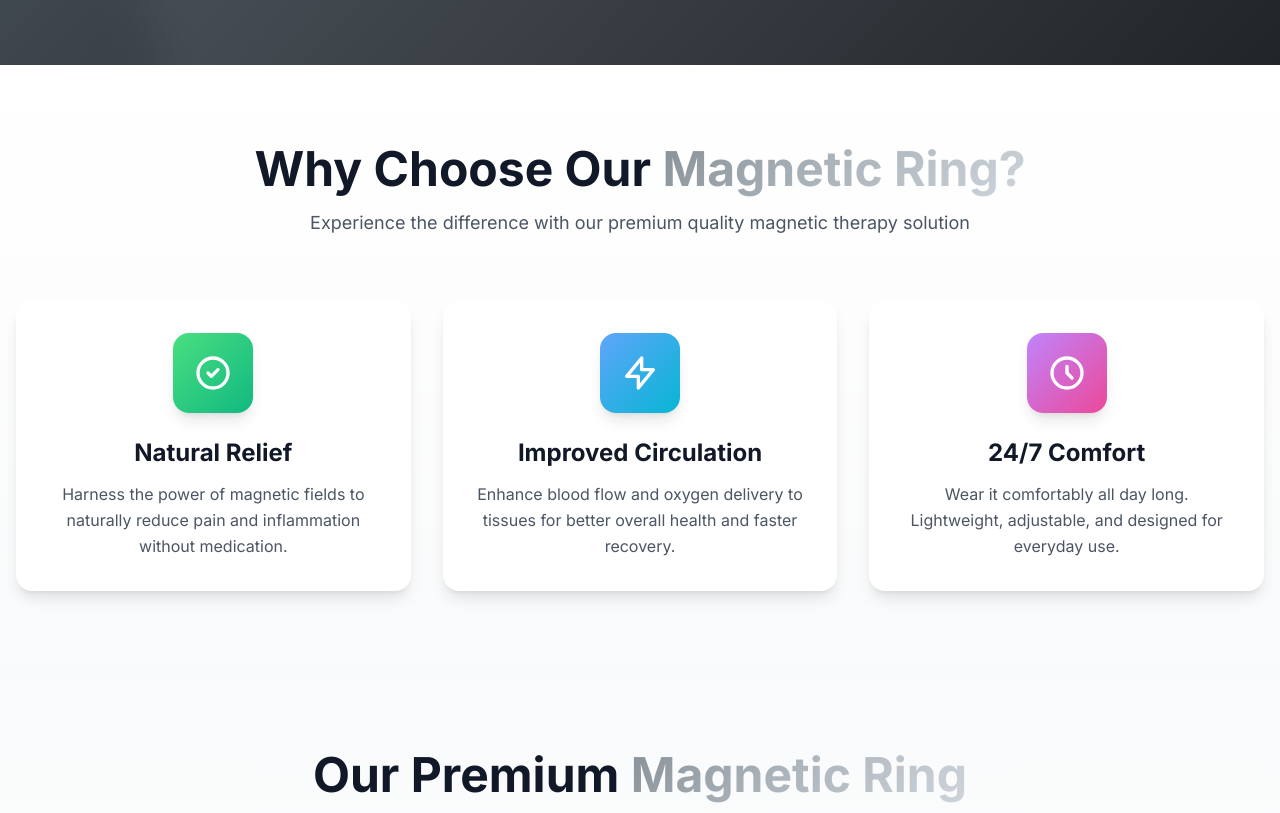
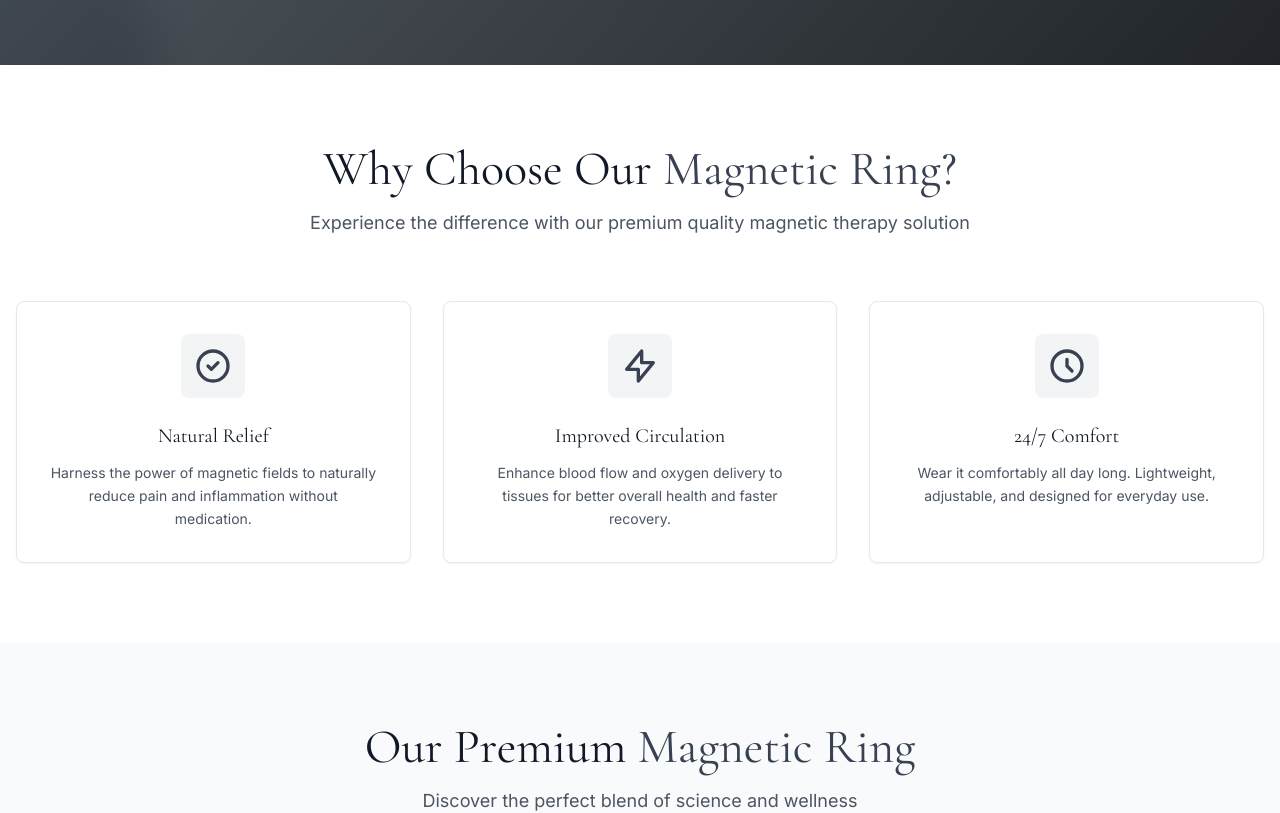
Before and after one commit to Jimmycode06/alowashop, a Next.js app: page / in a window 1280 px wide. Shown: the part 1360-2173 px from the top of the page. Built offline with nearby package versions, Linux system fonts and the light colour scheme.

Commit message:
Harmonize homepage design with product page and add mobile menu

```diff
--- a/app/globals.css
+++ b/app/globals.css
@@ -42,6 +42,10 @@ body {
     animation: scroll 30s linear infinite;
   }
 
+  .animate-slide-down {
+    animation: slide-down 0.3s ease-out;
+  }
+
   @keyframes scroll {
     0% {
       transform: translateX(0);
@@ -50,4 +54,15 @@ body {
       transform: translateX(-50%);
     }
   }
+
+  @keyframes slide-down {
+    0% {
+      opacity: 0;
+      transform: translateY(-10px);
+    }
+    100% {
+      opacity: 1;
+      transform: translateY(0);
+    }
+  }
 }
--- a/app/page.tsx
+++ b/app/page.tsx
@@ -61,12 +61,12 @@ export default function Home() {
       </section>
 
       {/* Features Section */}
-      <section className="py-20 px-4 bg-gradient-to-b from-white to-gray-50">
+      <section className="py-20 px-4 bg-white">
         <div className="max-w-7xl mx-auto">
           <div className="text-center mb-16 animate-slide-up">
-            <h2 className="text-4xl md:text-5xl font-bold mb-4 text-gray-900">
+            <h2 className="text-4xl md:text-5xl font-display font-normal mb-4 text-gray-900">
               Why Choose Our
-              <span className="gradient-text"> Magnetic Ring?</span>
+              <span className="text-gray-700"> Magnetic Ring?</span>
             </h2>
             <p className="text-gray-600 text-lg max-w-2xl mx-auto">
               Experience the difference with our premium quality magnetic therapy solution
@@ -82,7 +82,6 @@ export default function Home() {
                 ),
                 title: 'Natural Relief',
                 description: 'Harness the power of magnetic fields to naturally reduce pain and inflammation without medication.',
-                gradient: 'from-green-400 to-emerald-500'
               },
               {
                 icon: (
@@ -92,7 +91,6 @@ export default function Home() {
                 ),
                 title: 'Improved Circulation',
                 description: 'Enhance blood flow and oxygen delivery to tissues for better overall health and faster recovery.',
-                gradient: 'from-blue-400 to-cyan-500'
               },
               {
                 icon: (
@@ -102,20 +100,17 @@ export default function Home() {
                 ),
                 title: '24/7 Comfort',
                 description: 'Wear it comfortably all day long. Lightweight, adjustable, and designed for everyday use.',
-                gradient: 'from-purple-400 to-pink-500'
               },
             ].map((feature, index) => (
               <div
                 key={index}
-                className="group relative bg-white p-8 rounded-2xl shadow-lg hover:shadow-2xl transition-all duration-300 hover:-translate-y-2 animate-scale-in"
-                style={{ animationDelay: `${index * 0.1}s` }}
+                className="group relative bg-white p-8 rounded-lg border border-gray-200 shadow-sm hover:shadow-md transition-all duration-300 hover:-translate-y-1"
               >
-                <div className={`absolute inset-0 bg-gradient-to-br ${feature.gradient} opacity-0 group-hover:opacity-5 rounded-2xl transition-opacity duration-300`}></div>
-                <div className={`relative bg-gradient-to-br ${feature.gradient} w-20 h-20 rounded-2xl flex items-center justify-center mx-auto mb-6 text-white shadow-lg group-hover:scale-110 transition-transform duration-300`}>
+                <div className="relative w-16 h-16 rounded-lg bg-gray-100 flex items-center justify-center mx-auto mb-6 text-gray-700 group-hover:bg-gray-200 transition-colors duration-300">
                   {feature.icon}
                 </div>
-                <h3 className="text-2xl font-bold mb-3 text-center text-gray-900">{feature.title}</h3>
-                <p className="text-gray-600 text-center leading-relaxed">
+                <h3 className="text-xl font-display font-normal mb-3 text-center text-gray-900">{feature.title}</h3>
+                <p className="text-gray-600 text-center leading-relaxed text-sm">
                   {feature.description}
                 </p>
               </div>
@@ -125,33 +120,33 @@ export default function Home() {
       </section>
 
       {/* Product Preview */}
-      <section className="py-20 px-4 bg-gradient-to-b from-gray-50 via-white to-gray-50">
+      <section className="py-20 px-4 bg-gray-50">
         <div className="max-w-7xl mx-auto">
-          <div className="text-center mb-16 animate-slide-up">
-            <h2 className="text-4xl md:text-5xl font-bold mb-4 text-gray-900">
+          <div className="text-center mb-16">
+            <h2 className="text-4xl md:text-5xl font-display font-normal mb-4 text-gray-900">
               Our Premium
-              <span className="gradient-text"> Magnetic Ring</span>
+              <span className="text-gray-700"> Magnetic Ring</span>
             </h2>
             <p className="text-gray-600 text-lg max-w-2xl mx-auto">
               Discover the perfect blend of science and wellness
             </p>
           </div>
-          <div className="flex justify-center animate-scale-in">
+          <div className="flex justify-center">
             <ProductCard />
           </div>
         </div>
       </section>
 
       {/* Testimonials */}
-      <section className="py-20 px-4 bg-gradient-to-b from-white to-primary-50/30">
+      <section className="py-20 px-4 bg-white">
         <div className="max-w-7xl mx-auto">
-          <div className="text-center mb-16 animate-slide-up">
-            <h2 className="text-4xl md:text-5xl font-bold mb-4 text-gray-900">
+          <div className="text-center mb-16">
+            <h2 className="text-4xl md:text-5xl font-display font-normal mb-4 text-gray-900">
               What Our Customers
-              <span className="gradient-text"> Say</span>
+              <span className="text-gray-700"> Say</span>
             </h2>
             <p className="text-gray-600 text-lg max-w-2xl mx-auto">
-              Join over <span className="font-bold text-primary-600">28,000+</span> satisfied customers experiencing natural relief
+              Join over <span className="font-semibold text-gray-900">28,000+</span> satisfied customers experiencing natural relief
             </p>
           </div>
           <div className="grid md:grid-cols-3 gap-8">
@@ -162,7 +157,6 @@ export default function Home() {
                 age: '42',
                 rating: 5,
                 text: '"This ring has been a game-changer for my arthritis pain. I wear it daily and notice a significant difference. ALOWA has truly improved my quality of life!"',
-                gradient: 'from-blue-50 to-cyan-50',
                 title: 'Life Changer'
               },
               {
@@ -171,7 +165,6 @@ export default function Home() {
                 age: '38',
                 rating: 5,
                 text: '"Great quality and comfortable to wear. My circulation has improved noticeably since using this ring. Highly recommend ALOWA!"',
-                gradient: 'from-purple-50 to-pink-50',
                 title: 'Amazing Results'
               },
               {
@@ -180,34 +173,32 @@ export default function Home() {
                 age: '35',
                 rating: 5,
                 text: '"Excellent product! The magnetic therapy really works. I was skeptical at first, but ALOWA exceeded my expectations. A must-have!"',
-                gradient: 'from-green-50 to-emerald-50',
                 title: 'Exceeded Expectations'
               },
             ].map((testimonial, index) => (
               <div
                 key={index}
-                className={`relative bg-gradient-to-br ${testimonial.gradient} p-8 rounded-2xl shadow-lg hover:shadow-xl transition-all duration-300 hover:-translate-y-1 animate-scale-in`}
-                style={{ animationDelay: `${index * 0.1}s` }}
+                className="relative bg-white p-8 rounded-lg border border-gray-200 shadow-sm hover:shadow-md transition-all duration-300 hover:-translate-y-1"
               >
-                <div className="absolute top-4 right-4 bg-white/80 px-3 py-1 rounded-full text-xs font-bold text-primary-600">
+                <div className="absolute top-4 right-4 bg-gray-100 px-3 py-1 rounded-full text-xs font-medium text-gray-700">
                   {testimonial.title}
                 </div>
                 <div className="flex mb-4">
                   {[...Array(testimonial.rating)].map((_, i) => (
-                    <svg key={i} className="w-6 h-6 text-yellow-400" fill="currentColor" viewBox="0 0 20 20">
+                    <svg key={i} className="w-5 h-5 text-gray-400" fill="currentColor" viewBox="0 0 20 20">
                       <path d="M9.049 2.927c.3-.921 1.603-.921 1.902 0l1.07 3.292a1 1 0 00.95.69h3.462c.969 0 1.371 1.24.588 1.81l-2.8 2.034a1 1 0 00-.364 1.118l1.07 3.292c.3.921-.755 1.688-1.54 1.118l-2.8-2.034a1 1 0 00-1.175 0l-2.8 2.034c-.784.57-1.838-.197-1.539-1.118l1.07-3.292a1 1 0 00-.364-1.118L2.98 8.72c-.783-.57-.38-1.81.588-1.81h3.461a1 1 0 00.951-.69l1.07-3.292z" />
                     </svg>
                   ))}
                 </div>
-                <p className="text-gray-800 mb-6 text-lg leading-relaxed italic">
+                <p className="text-gray-700 mb-6 text-base leading-relaxed italic">
                   {testimonial.text}
                 </p>
                 <div className="flex items-center gap-3">
-                  <div className="w-12 h-12 bg-gradient-to-br from-primary-400 to-primary-600 rounded-full flex items-center justify-center text-white font-bold text-lg shadow-lg">
+                  <div className="w-12 h-12 bg-gray-200 rounded-full flex items-center justify-center text-gray-700 font-semibold text-base">
                     {testimonial.name.charAt(0)}
                   </div>
                   <div>
-                    <p className="font-bold text-gray-900">{testimonial.name}</p>
+                    <p className="font-semibold text-gray-900">{testimonial.name}</p>
                     <p className="text-sm text-gray-600">{testimonial.age} • {testimonial.location}</p>
                   </div>
                 </div>
```
Also changed, not shown: components/Header.tsx (+45 -0 lines).
